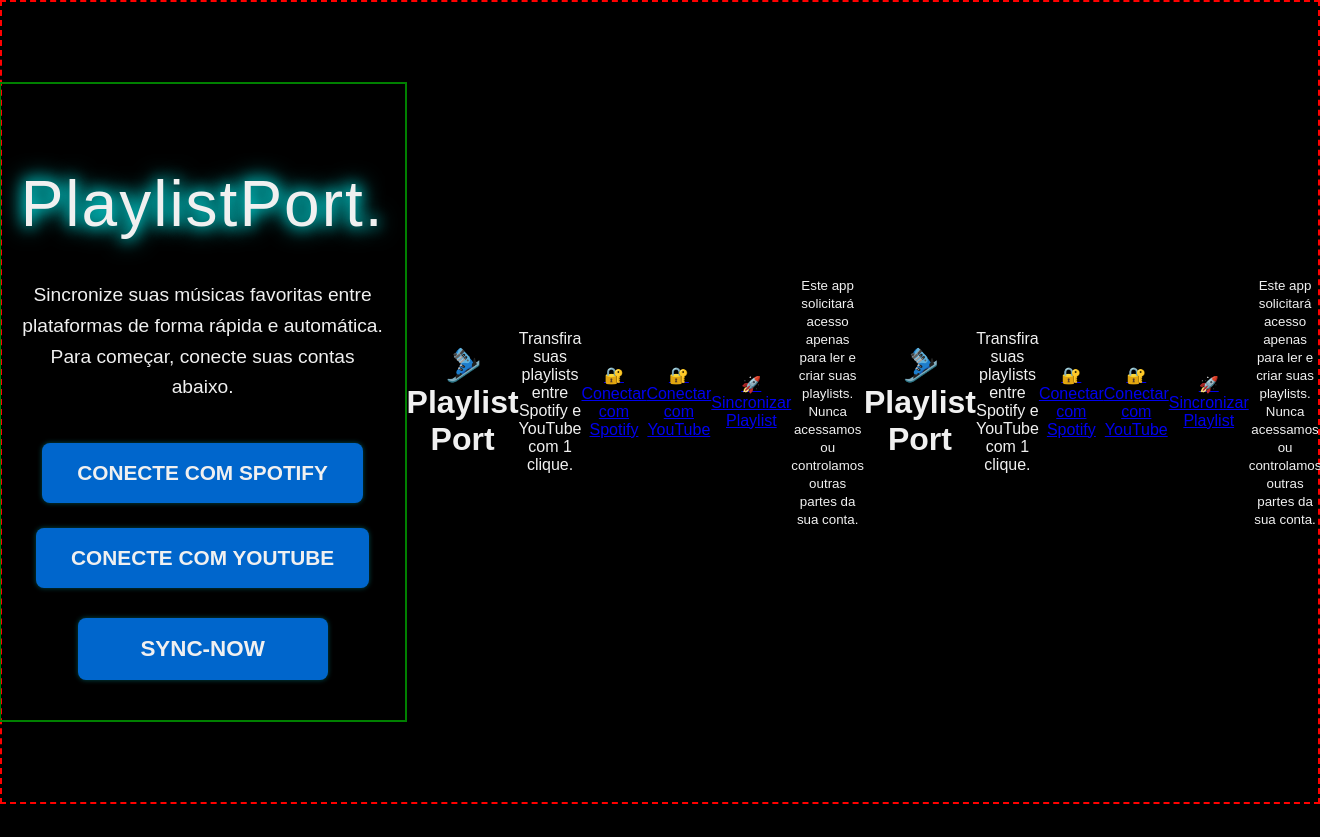
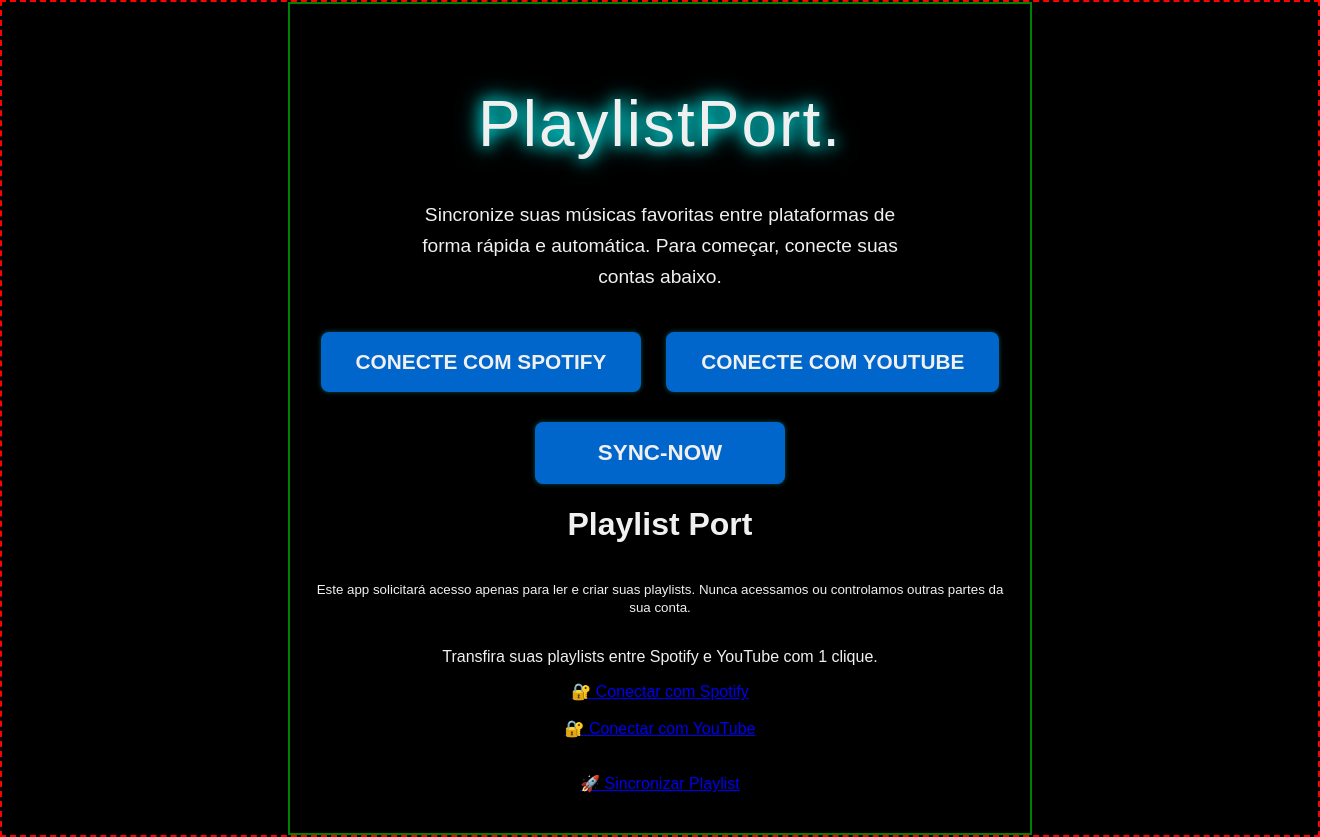
Before and after one commit to GilyanCeos/PlaylistPort.-v1.0, a Flask app: page / in a window 1320 px wide. Before the commit the page ends 804 px from the top, so only its background shows below. Run offline with Flask 3, Linux system fonts and the light colour scheme.

Commit message:
commit index revisado

```diff
--- a/templates/index.html
+++ b/templates/index.html
@@ -28,20 +28,18 @@
 
         <!-- Mensagem de feedback (sucesso/erro), inicialmente oculta -->
         <div id="feedback-message" class="feedback-message hidden"></div>
-    </div>
-    <script src="{{ url_for('static', filename='js/script.js') }}"></script>
 
-    <h1>🎿 Playlist Port</h1>
+        <!-- Mensagem de transparência -->
+        <h1> Playlist Port</h1>
+
+        <p><small>Este app solicitará acesso apenas para ler e criar suas playlists. Nunca acessamos ou controlamos outras partes da sua conta.</small></p>
+
         <p>Transfira suas playlists entre Spotify e YouTube com 1 clique.</p>
         <a href="/login/spotify">🔐 Conectar com Spotify</a><br>
         <a href="/login/youtube">🔐 Conectar com YouTube</a><br><br>
         <a href="/sync">🚀 Sincronizar Playlist</a>
-        <p><small>Este app solicitará acesso apenas para ler e criar suas playlists. Nunca acessamos ou controlamos outras partes da sua conta.</small></p>
-    <h1>🎿 Playlist Port</h1>
-        <p>Transfira suas playlists entre Spotify e YouTube com 1 clique.</p>
-        <a href="/login/spotify">🔐 Conectar com Spotify</a><br>
-        <a href="/login/youtube">🔐 Conectar com YouTube</a><br><br>
-        <a href="/sync">🚀 Sincronizar Playlist</a>
-        <p><small>Este app solicitará acesso apenas para ler e criar suas playlists. Nunca acessamos ou controlamos outras partes da sua conta.</small></p>
-</body>
+    </div>
+    <script src="{{ url_for('static', filename='js/script.js') }}"></script>
+
+    </body>
 </html>
```
